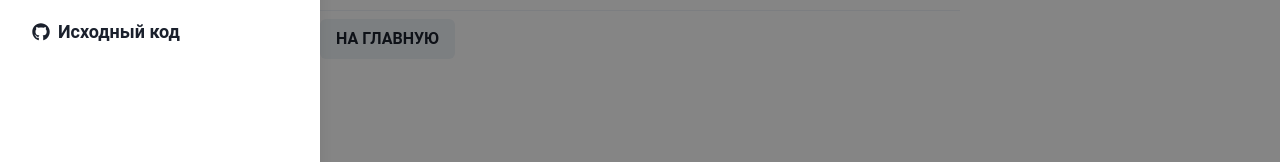
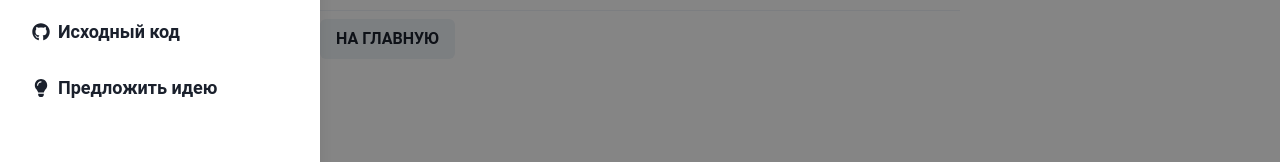
Before and after one commit to MORET5U/vimestats, a Next.js app: page /player/1 in a window 1280 px wide. Both pictures are taken after a click on the button 32 px from the left and 32 px from the top of the page. Shown: the part 249-411 px from the top of the page. Built offline with nearby package versions, Linux system fonts and the light colour scheme; no server answers.

Commit message:
Added abutton for ideas

```diff
--- a/components/Navigation.tsx
+++ b/components/Navigation.tsx
@@ -20,7 +20,7 @@ import {
 import Link from "next/link";
 import React, { createRef, FC, useState } from "react";
 import { useHotkeys } from "react-hotkeys-hook";
-import { FaDiscord, FaGithub, FaHome, FaShieldAlt } from "react-icons/fa";
+import { FaDiscord, FaGithub, FaHome, FaLightbulb, FaShieldAlt } from "react-icons/fa";
 import { MdExposureNeg1 } from "react-icons/md";
 import SearchModal from "./SearchModal";
 
@@ -101,6 +101,11 @@ const Navigation: FC = () => {
                       icon={<FaGithub />}
                       href="https://github.com/defracted/vimestats"
                     />
+                    <DrawerButton
+                      title="Предложить идею"
+                      icon={<FaLightbulb />}
+                      href="https://github.com/defracted/vimestats/discussions"
+                    />
                   </VStack>
                 </DrawerBody>
               </DrawerContent>
```
